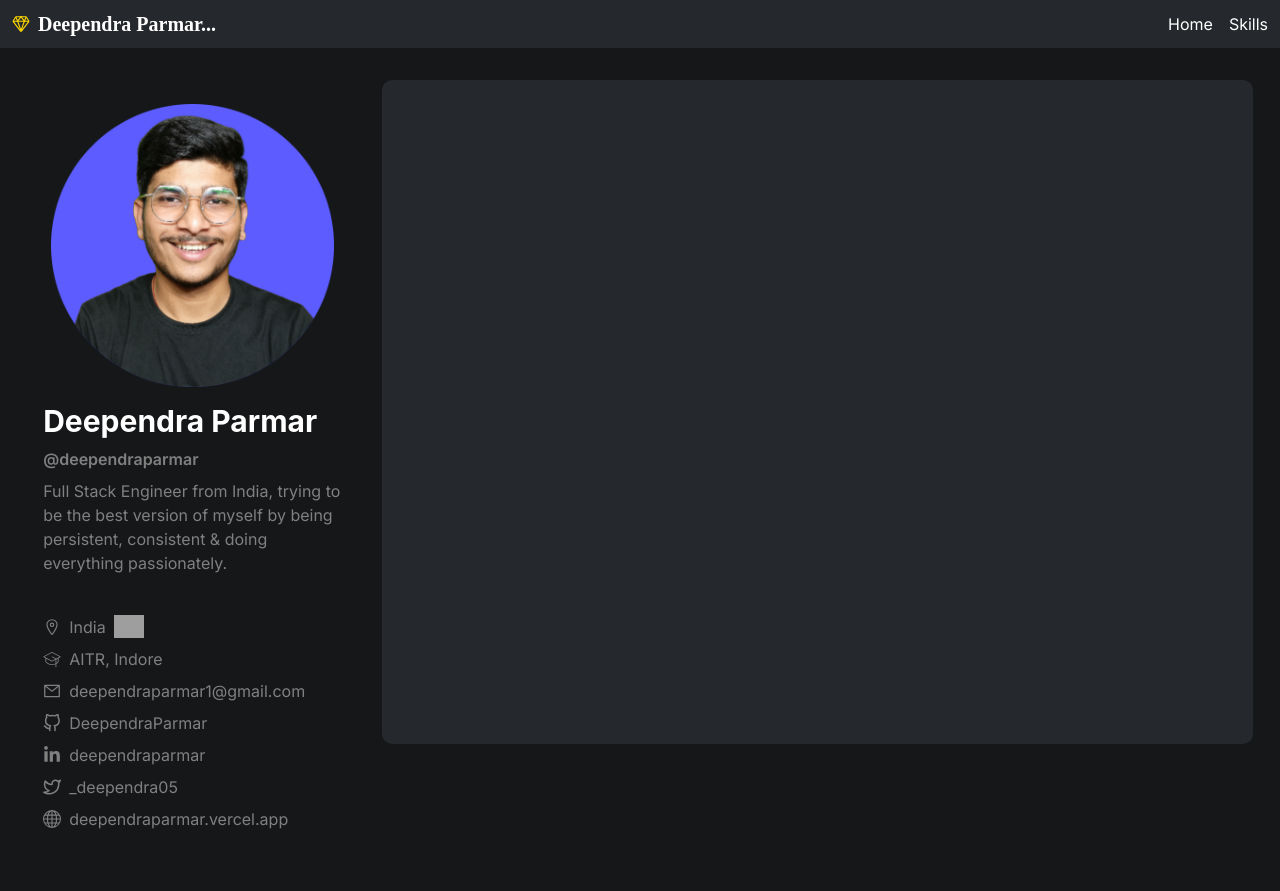
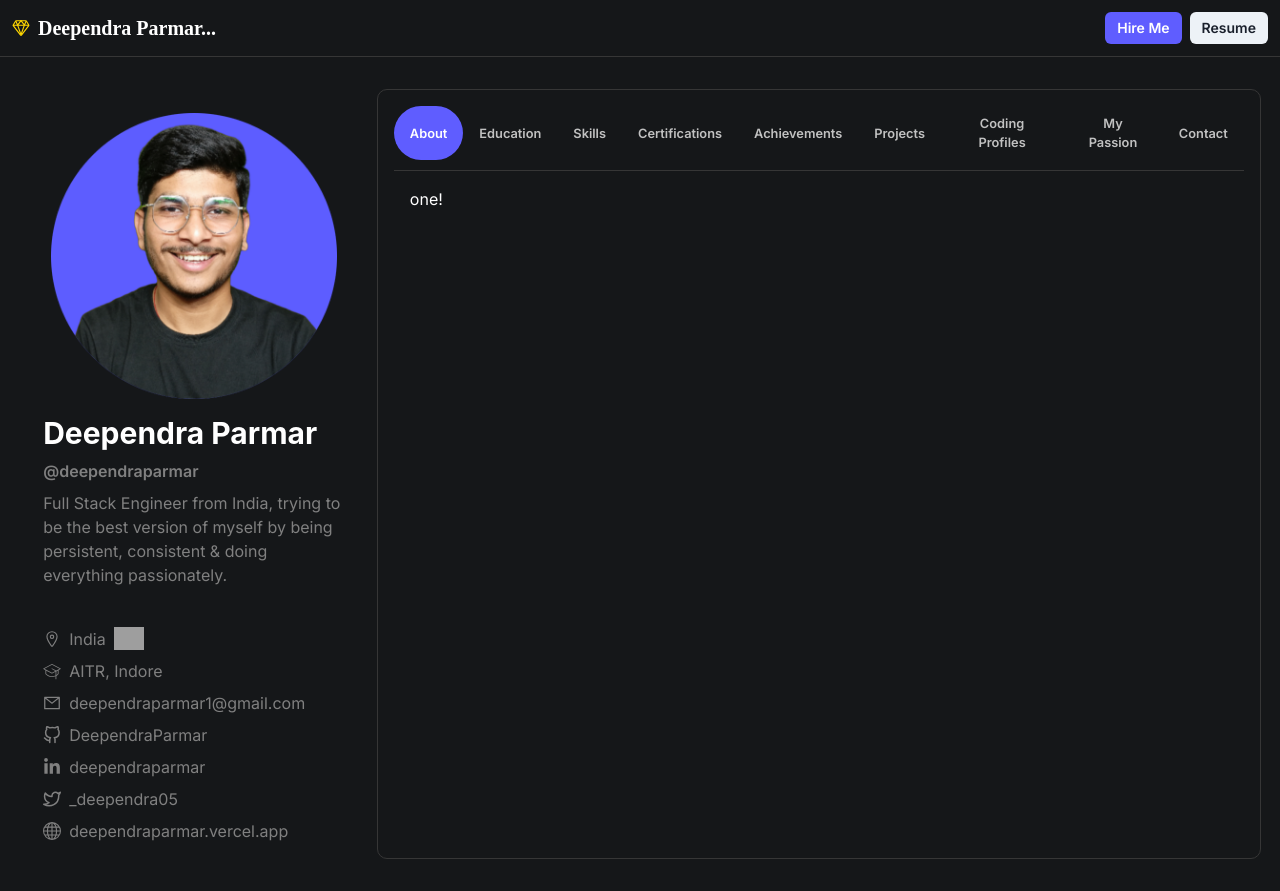
Before and after one commit to DeependraParmar/Deependra-Parmar-Portfolio, a React (Vite) app: page / in a window 1280 px wide. Built offline with nearby package versions, Linux system fonts and the light colour scheme; grey boxes are pictures that could not be loaded; a web font is replaced by a local one.

Commit message:
Did the basic structure for whole website

```diff
--- a/components/ContentBox.jsx
+++ b/components/ContentBox.jsx
@@ -4,7 +4,7 @@ import React from 'react'
 const ContentBox = ({children}) => {
   return (
     <>
-          <Box width={['full', 'full', '80%', '80%']} background={'#25282c'} height={['','','83vh','83vh']} mx={2} my={8} borderRadius={'10px'} >
+      <Box width={['full', 'full', '80%', '80%']} border={'1px solid rgb(54, 54, 54)'} my={8} p={4} borderRadius={'10px'} >
             {children}
         </Box>
     </>
--- a/components/Header.jsx
+++ b/components/Header.jsx
@@ -1,20 +1,20 @@
-import { HStack, Heading } from '@chakra-ui/react'
+import { Button, HStack, Heading } from '@chakra-ui/react'
 import React from 'react'
 import { IoDiamondOutline } from 'react-icons/io5'
 import { Link } from 'react-router-dom'
 
 const Header = () => {
     return (
-        <HStack p={3} justifyContent={'space-between'} alignItems={'center'} backgroundColor={'#25282c'}>
+        <HStack p={3} justifyContent={'space-between'} alignItems={'center'} borderBottom={'1px solid rgb(54, 54, 54)'}>
             <Link to={'/'}>
                 <HStack>
                     <IoDiamondOutline color='gold' size={'18'} />
                     <Heading fontFamily={'Sofia'} fontSize={'xl'}>Deependra Parmar...</Heading>
                 </HStack>
             </Link>
-            <HStack gap={4}>
-                <Link to="/">Home</Link>
-                <Link to="/skills">Skills</Link>
+            <HStack gap={2}>
+                <Link to="/"><Button background='purple.100' color={'white'} size={'sm'} _hover={{backgroundColor: 'purple.200'}}>Hire Me</Button></Link>
+                <Link to="/"><Button size={'sm'}>Resume</Button></Link>
             </HStack>
         </HStack>
     )
--- a/pages/Home.jsx
+++ b/pages/Home.jsx
@@ -2,6 +2,8 @@ import React from 'react'
 import Sidebar from '../components/Sidebar'
 import ContentBox from '../components/ContentBox'
 import MainWrapper from '../components/MainWrapper'
+import { Tabs, TabList, TabPanels, Tab, TabPanel, Divider } from '@chakra-ui/react'
+import { Link } from 'react-router-dom'
 
 const Home = () => {
   return (
@@ -9,7 +11,31 @@ const Home = () => {
       <MainWrapper>
         <Sidebar />
         <ContentBox>
+          <Tabs variant={'soft-rounded'}>
+            <TabList>
+              <Tab>About</Tab>
+              <Tab>Education</Tab>
+              <Tab>Skills</Tab>
+              <Tab>Certifications</Tab>
+              <Tab>Achievements</Tab>
+              <Tab>Projects</Tab>
+              <Tab>Coding Profiles</Tab>
+              <Tab>My Passion</Tab>
+              <Tab>Contact</Tab>
+            </TabList>
 
+            <TabPanels>
+              <TabPanel>
+                <p>one!</p>
+              </TabPanel>
+              <TabPanel>
+                <p>two!</p>
+              </TabPanel>
+              <TabPanel>
+                <p>three!</p>
+              </TabPanel>
+            </TabPanels>
+          </Tabs>
         </ContentBox>
       </MainWrapper>
     </>
--- a/pages/Skills.jsx
+++ /dev/null
@@ -1,11 +0,0 @@
-import React from 'react'
-
-const Skills = () => {
-  return (
-    <div>
-      Hey there, I am skills page over here.
-    </div>
-  )
-}
-
-export default Skills;
--- a/src/App.jsx
+++ b/src/App.jsx
@@ -1,9 +1,8 @@
 import React from "react";
-import { BrowserRouter as Router, Routes, Route } from "react-router-dom";
+import { Route, BrowserRouter as Router, Routes } from "react-router-dom";
+import Header from "../components/Header";
 import Home from "../pages/Home";
 import "./index.css";
-import Header from "../components/Header";
-import Skills from "../pages/Skills";
 
 function App() {
   return (
@@ -12,7 +11,6 @@ function App() {
         <Header />
           <Routes>
             <Route exact path="/" element={<Home />} />
-            <Route exact path="/skills" element={<Skills />} />
           </Routes>
       </Router>
     </>
--- a/src/index.css
+++ b/src/index.css
@@ -21,3 +21,28 @@ body,
         padding-left: 5px;
     }
 }
+
+[role=tab]{
+    font-size: 0.8rem !important;
+    color: rgb(193, 193, 193) !important;
+}
+[role=tab]:hover{
+    color: white !important;
+    background-color: gray;
+}
+
+[aria-selected=true]{
+    color: white !important;
+    background-color: #5f5dff !important;
+}
+
+.chakra-tabs__tablist{
+    overflow-x: auto !important;
+    width: 100% !important;
+    padding-bottom: 10px;
+    border-bottom: 1px solid rgb(54, 54, 54);
+}
+.chakra-tabs__tab{
+    width: auto !important;
+    display: flex !important;
+}
--- a/src/main.jsx
+++ b/src/main.jsx
@@ -2,10 +2,20 @@ import React from 'react'
 import ReactDOM from 'react-dom/client'
 import App from './App.jsx'
 import { ChakraProvider } from '@chakra-ui/react';
+import { extendTheme } from "@chakra-ui/react"
+
+const theme = extendTheme({
+  colors: {
+    purple: {
+      100: '#5f5dff',
+      200: '#4a4acc'
+    }
+  }
+})
 
 ReactDOM.createRoot(document.getElementById('root')).render(
   <React.StrictMode>
-    <ChakraProvider>
+    <ChakraProvider theme={theme}>
       <App />
     </ChakraProvider>
   </React.StrictMode>,
```
